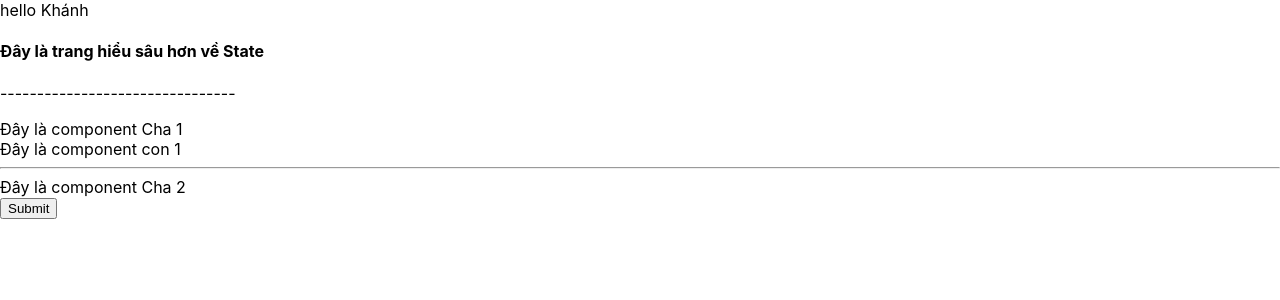
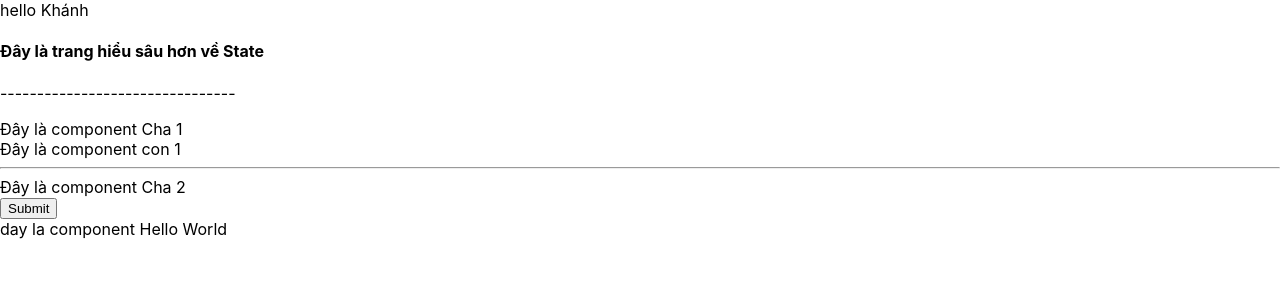
Before and after one commit to hobabe/Reactjs_2022, a React (Create React App) app in the folder Mainconcept/study_reactjs/: page /khanh-react in a window 1280 px wide. Shown: the top 300 px of the page. Built offline with nearby package versions, Linux system fonts and the light colour scheme.

Commit message:
create new file HelloWorld.jsx

```diff
--- /dev/null
+++ b/Mainconcept/study_reactjs/src/khanh/HelloWorld.jsx
@@ -0,0 +1,7 @@
+export default function HelloWorld() {
+    return (
+        <div>
+            day la component Hello World
+        </div>
+    )
+}
--- a/Mainconcept/study_reactjs/src/khanh/KhanhReact.jsx
+++ b/Mainconcept/study_reactjs/src/khanh/KhanhReact.jsx
@@ -1,3 +1,4 @@
+import HelloWorld from "./HelloWorld";
 import HieuSauState from "./t-5-state-and-lifecycle-methods/HieuSauState";
 import HandlingEvent from "./t6-handling-event/HandlingEvent";
 
@@ -7,6 +8,7 @@ function KhanhReact(props) {
             hello Khánh
             <HieuSauState />
             <HandlingEvent />
+            <HelloWorld />
         </div>
     )
 }
```
Also changed, not shown: 1 other file (tests, documents, lock files or other folders).
